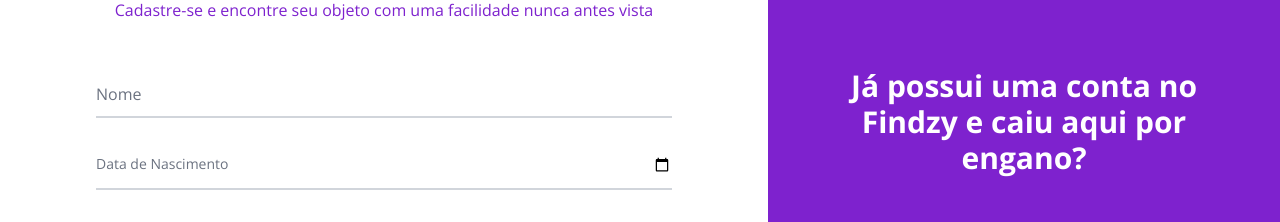
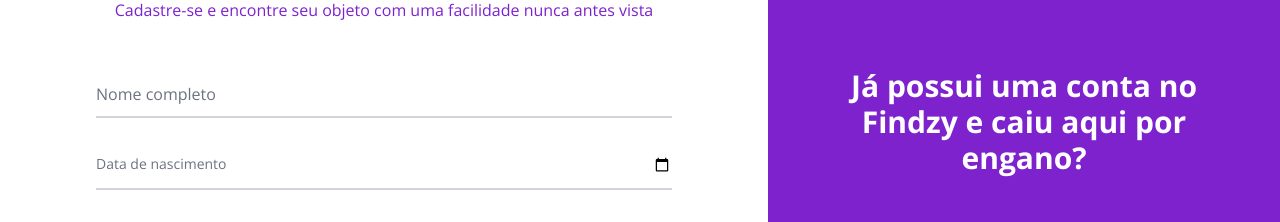
Before and after one commit to KaykySousa/Findzy, a Next.js app: page /register/user in a window 1280 px wide. Shown: the part 230-452 px from the top of the page. Built offline with nearby package versions, Linux system fonts and the light colour scheme; what prettier-plugin-tailwindcss would draw is missing.

Commit message:
update: input label

```diff
--- a/src/pages/register/user.tsx
+++ b/src/pages/register/user.tsx
@@ -1,5 +1,5 @@
 import { Logo } from "@/components/index"
-import { Button, FloatingInput, LinkButton } from "@/design/index"
+import { Anchor, Button, FloatingInput, LinkButton } from "@/design/index"
 import { api } from "@/services/axios"
 import { UserRegisterResponseData } from "@/types/api"
 import CustomError from "@/utils/CustomError"
@@ -79,7 +79,7 @@ export default function RegisterUser() {
 						onSubmit={handleSubmit}
 					>
 						<FloatingInput
-							placeholder="Nome"
+							placeholder="Nome completo"
 							required
 							value={name}
 							onChange={(e) => {
@@ -88,7 +88,7 @@ export default function RegisterUser() {
 						/>
 						<FloatingInput
 							type="date"
-							placeholder="Data de Nascimento"
+							placeholder="Data de nascimento"
 							min="1900-01-01"
 							max={dayjs()
 								.subtract(16, "years")
@@ -149,8 +149,8 @@ export default function RegisterUser() {
 				</div>
 			</div>
 
-			<div className="hidden w-2/5 flex-col items-center justify-center gap-y-12 bg-purple-700 p-12 lg:flex">
-				<p className="text-center text-3xl font-bold text-white">
+			<div className="hidden w-2/5 flex-col items-center justify-center bg-purple-700 p-12 lg:flex">
+				<p className="text-center text-3xl font-bold text-white mb-12">
 					Já possui uma conta no Findzy e caiu aqui por engano?
 				</p>
 				<LinkButton
```
